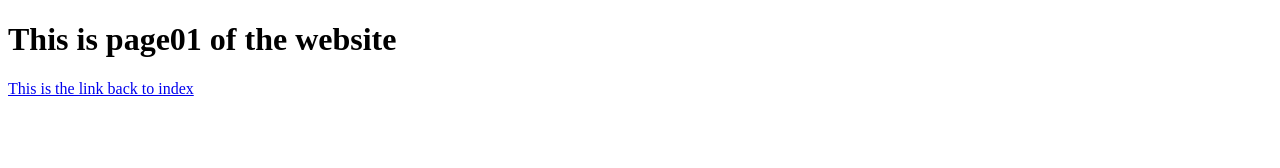
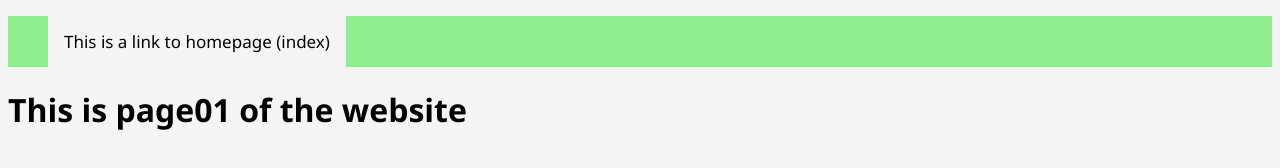
Before and after one commit to cdheyes/staticWebServer, a website: page public/page01.html in a window 1280 px wide. Drawn offline with Linux system fonts and the light colour scheme.

Commit message:
navbar work ok

```diff
--- a/public/page01.html
+++ b/public/page01.html
@@ -1,5 +1,6 @@
 <!DOCTYPE html>
 <html lang="en">
+	<link rel="stylesheet" href="style.css" />
 	<head>
 		<meta charset="UTF-8" />
 		<meta http-equiv="X-UA-Compatible" content="IE=edge" />
@@ -7,7 +8,9 @@
 		<title>Document</title>
 	</head>
 	<body>
+		<ul class="navbar">
+			<a href="index.html">This is a link to homepage (index)</a>
+		</ul>
 		<h1>This is page01 of the website</h1>
-		<a href="index.html">This is the link back to index</a>
 	</body>
 </html>
--- a/public/style.css
+++ b/public/style.css
@@ -1,3 +1,33 @@
 * {
+
+    font-family:'Segoe UI', Tahoma, Geneva, Verdana, sans-serif;
+    background-color: whitesmoke;
+}
+
+/* Add a black background color to the top navigation */
+.navbar {
     background-color: lightgreen;
+    overflow: hidden;
 }
+
+/* Style the links inside the navigation bar */
+.navbar a {
+    float: left;
+    color: black;
+    text-align: center;
+    padding: 14px 16px;
+    text-decoration: none;
+    font-size: 17px;
+}
+
+/* Change the color of links on hover */
+.navbar a:hover {
+    background-color: #ddd;
+    color: black;
+}
+
+/* Add a color to the active/current link */
+.navbar a.active {
+    background-color: #04AA6D;
+    color: white;
+}
```
Also changed, not shown: public/index.html (+4 -4 lines), public/page02.html (+4 -1 lines).
